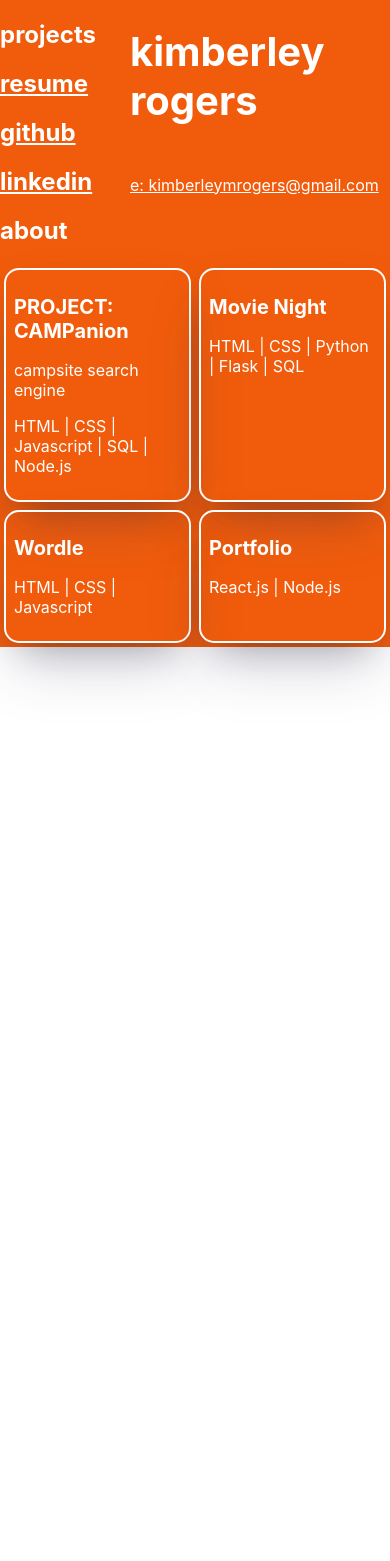
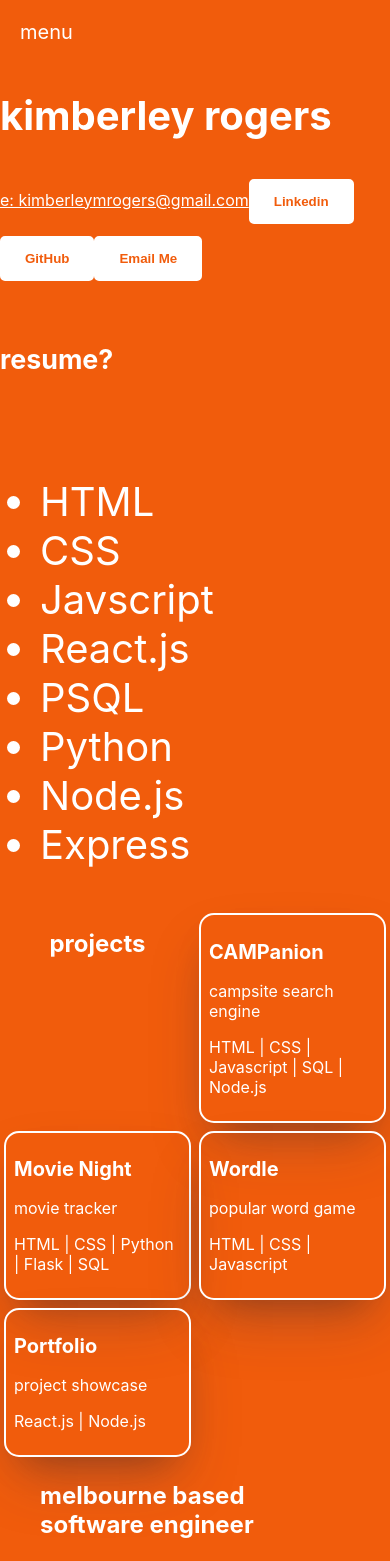
Before and after one commit to kimberleyrogers/portfolio, a React (Create React App) app: page / in a window 390 px wide. Shown: the top 1561 px of the page. Before the commit the page ends 844 px from the top, so only its background shows below. Built offline with nearby package versions, Linux system fonts and the light colour scheme.

Commit message:
one page layout, menu working

```diff
--- a/package.json
+++ b/package.json
@@ -11,6 +11,7 @@
     "@testing-library/user-event": "^13.2.1",
     "react": "^18.2.0",
     "react-dom": "^18.2.0",
+    "react-router-dom": "^6.3.0",
     "react-scripts": "5.0.1",
     "web-vitals": "^2.1.0"
   },
--- a/src/App.css
+++ b/src/App.css
@@ -18,17 +18,26 @@
   .app {
     background-color: var(--orange);
     display: grid;
-    grid-template: 1fr auto / 1fr 2fr;
+    grid-template-rows: repeat(6, auto);
     color: var(--white);
     max-width: 100%;
   }
+
+
+
+
   #project-grid {
-    grid-column: 1 / 3;
     /* display: flex;
     flex-wrap: wrap;
     justify-content: center; */
     display: grid;
     grid-template-columns: repeat(auto-fit, minmax(150px, 1fr));
+  }
+  #project-title {
+    /* grid-column: 1 / 3; */
+    font-size: 0.6rem;
+    text-align: center;
+
   }
 
   .grid-square {
@@ -62,7 +71,7 @@
   } */
 
   .about-me {
-    grid-column: 1 / 3;
+    /* grid-column: 1 / 3; */
     font-size: 0.4rem;
     padding: 0 1rem;
   }
@@ -120,6 +129,8 @@
     align-items: center;
     padding: .2rem;
   }
+
+
 
 }
 
--- a/src/App.js
+++ b/src/App.js
@@ -1,36 +1,59 @@
 import './App.css';
-import { useState } from "react";
+import { BrowserRouter, Routes, Route, useParams } from "react-router-dom";
+import { useState } from 'react';
 import MainContainer from './MainContainer';
+import Menu from "./Menu";
+import About from './About';
+import ProjectGrid from './ProjectGrid';
+import { Header } from './Header';
+import { Skills } from './Skills';
 
-function App() {
 
-  const [isPortfolio, setIsPortfolio] = useState(true);
-  const [proj, setProj] = useState('main')
-  // keep state above but have options be portfolio/contact/proj1/proj2 etc.
-  // pass as props into main section
-  // main section page has functions for them all, or returns for them all based on state
 
-  console.log(isPortfolio)
+
+export function Home() {
+
+  const [isOpen, setIsOpen] = useState(false);
+
+  // const [isPortfolio, setIsPortfolio] = useState(true);
+  // const [proj, setProj] = useState('main')
+
+
   return (
     <div className="app">
 
-      <nav className="nav-bar">
-        <h2 onClick={() => [setIsPortfolio(true), setProj('main')]}>projects</h2>
-        {/* eslint-disable-next-line */}
-        <a href="images/Resume - Kimberley Rogers.pdf" target="_blank"><h2>resume</h2></a>
-        {/* eslint-disable-next-line */}
-        <a href="https://github.com/kimberleyrogers" target="_blank"><h2>github</h2></a>
-        {/* eslint-disable-next-line */}
-        <a href="https://www.linkedin.com/in/kimberley-rogers-melb/" target="_blank"><h2>linkedin</h2></a>
-        <h2 onClick={() => setIsPortfolio(false)}>about</h2>
-      </nav>
-      <div className="header">
-        <h1>kimberley rogers</h1>
-        <a href="mailto:kimberleymrogers@gmail.com">e: kimberleymrogers@gmail.com</a>
-      </div>
-      <MainContainer isPortfolio={isPortfolio} setIsPortfolio={setIsPortfolio} proj={proj} setProj={setProj}/>
+    <span className="material-icons menu-btn" onClick={() => setIsOpen(true)}>
+        menu
+    </span>
+
+      <Menu isOpen={isOpen} onChange={setIsOpen}></Menu>
+      <Header />
+      <Skills />
+      {/* <MainContainer isPortfolio={isPortfolio} setIsPortfolio={setIsPortfolio} proj={proj} setProj={setProj}/> */}
+      <ProjectGrid />
+      <About />
     </div>
   );
 }
 
-export default App;
+
+
+
+
+export function App() {
+
+  return (
+
+    <div className="main-app">
+      <BrowserRouter>
+        <Routes>
+          <Route path="/" element={<Home />} />
+          <Route path="/projects" element={<ProjectGrid />} />
+          <Route path="/skills" element={<Skills />} />
+          <Route path="/about" element ={<About />} />
+        </Routes>
+      </BrowserRouter>
+
+    </div>
+  );
+}
--- /dev/null
+++ b/src/Header.js
@@ -0,0 +1,14 @@
+
+export function Header() {
+
+    return (
+        <div className="header">
+            <h1 id="my-name">kimberley rogers</h1>
+            <a href="mailto:kimberleymrogers@gmail.com">e: kimberleymrogers@gmail.com</a>
+            <a><button>Linkedin</button></a>
+            <a><button>GitHub</button></a>
+            <a><button>Email Me</button></a>
+            <h6>resume?</h6>
+        </div>
+    )
+}
--- a/src/MainContainer.js
+++ b/src/MainContainer.js
@@ -1,3 +1,8 @@
+// not in use for anything
+
+
+
+
 import SingleProj from "./SingleProj";
 import Contact from "./About.js";
 import ProjectGrid from "./ProjectGrid.js";
--- /dev/null
+++ b/src/Menu.css
@@ -0,0 +1,116 @@
+:root {
+    --orange: rgb(241, 92, 12);
+    --white: #ffffff;
+    font-size: 30pt;
+}
+
+@font-face {
+    font-family: "poppins-light";
+    src: url("../Poppins/Poppins-Light.ttf") format("truetype");
+  }
+
+  @font-face {
+    font-family: "poppins-heavy";
+    src: url("../Poppins/Poppins-ExtraBold.ttf") format("truetype");
+  }
+
+.Menu {
+    position: fixed;
+    display: grid;
+    place-items: center;
+    width: 100%;
+    height: 100%;
+    left: 0;
+    top: 0;
+    z-index: 1;
+    background: var(--orange);
+    transform: translate(-100%);
+    transition: all .45s;
+}
+
+.Menu.open {
+    transform: translate(0);
+}
+
+.Menu > .btn-close {
+    font-size: 30px;
+    position: absolute;
+    left: 15px;
+    top: 15px;
+    cursor: pointer;
+    color: #ffffff;
+}
+
+.Menu > .Menu-items {
+    display: grid;
+    place-items: center;
+    grid-gap: 10px;
+}
+
+.Menu > .Menu-items > a {
+    color: #ffffff;
+    font-size: 32px;
+    text-decoration: none;
+    position: relative;
+}
+
+
+.Menu > .Menu-items > a::after {
+    content: "";
+    width: 100%;
+    height: 2px;
+    position: absolute;
+    left: 0;
+    bottom: 0;
+    background: #ffffff;
+    transform: scaleX(0);
+    transition: all .45s;
+}
+
+.menu-btn {
+    font-size: 0.5rem;
+    padding: 0.5rem;
+}
+
+
+.Menu > .Menu-items > a:hover::after {
+    transform: scaleX(1);
+}
+
+.Menu.open .Menu-items > a:nth-child(1) {
+    animation: animate ease-in-out;
+    animation-duration: 0.7s;
+}
+
+.Menu.open .Menu-items > a:nth-child(2) {
+    animation: animate ease-in-out;
+    animation-duration: 0.85s;
+}
+
+.Menu.open .Menu-items > a:nth-child(3) {
+    animation: animate ease-in-out;
+    animation-duration: 1s;
+}
+
+.Menu.open .Menu-items > a:nth-child(4) {
+    animation: animate ease-in-out;
+    animation-duration: 1.15s;
+}
+
+.Menu.open .Menu-items > a:nth-child(5) {
+    animation: animate ease-in-out;
+    animation-duration: 1.3s;
+}
+
+
+
+@keyframes animate {
+    0% {
+        opacity: 0;
+        transform:  translateY(90px);
+    }
+    100% {
+        opacity: 1;
+        transform: translateY(0);
+    }
+}
--- /dev/null
+++ b/src/Menu.js
@@ -0,0 +1,34 @@
+import React from "react";
+import { App } from "./App";
+// import { items } from "./MenuItems";
+import "./Menu.css"
+
+function Menu({ isOpen, onChange }) {
+
+  const links = [
+    {itemText: "HOME", itemLink: "/"},
+    {itemText: "ABOUT", itemLink: "/about"},
+    {itemText: "HOME", itemLink: "/"},
+    {itemText: "ABOUT", itemLink: "/about"},
+]
+  return (
+    <div className={`Menu ${isOpen && "open"}`}>
+      <span
+        className="material-icons btn-close"
+        onClick={() => onChange(false)}
+      >
+        X
+      </span>
+      <div className="Menu-items">
+        {links.map((link, index) => (
+          <a href={link.itemLink} key={index}>
+            {link.itemText}
+          </a>
+        ))}
+      </div>
+
+    </div>
+  );
+}
+
+export default Menu;
--- /dev/null
+++ b/src/MenuItems.js
@@ -0,0 +1,6 @@
+export const items = [
+    {itemText: "HOME", itemLink: "/"},
+    {itemText: "ABOUT", itemLink: "/about"},
+    {itemText: "HOME", itemLink: "/"},
+    {itemText: "ABOUT", itemLink: "/about"},
+]
--- a/src/ProjectGrid.js
+++ b/src/ProjectGrid.js
@@ -4,38 +4,38 @@ import projects from './projectInfo.js';
 
 
 function ProjectGrid({setContainerContent, proj, setProj}) {
-console.log(proj)
+// console.log(proj)
     // below, on click set state
 
-    if (proj === 'main') {
+
         return (
 
                 <section id="project-grid">
+                    <h1 id="project-title">projects</h1>
                     <div className="grid-square" onClick = {() => {setProj("0")}}>
-                        <h2 className="title">PROJECT: {projects[0]['name']}</h2>
+                        <h2 className="title">{projects[0]['name']}</h2>
                         <p className="desc">{projects[0]['desc']}</p>
                         <p>{projects[0]['used']}</p>
                     </div>
                     <div className="grid-square" onClick = {() => {setProj("1")}}>
                         <h2 className="title">{projects[1]['name']}</h2>
+                        <p className="desc">{projects[1]['desc']}</p>
                         <p>{projects[1]['used']}</p>
                     </div>
                     <div className="grid-square" onClick = {() => {setProj("2")}}>
                         <h2 className="title">{projects[2]['name']}</h2>
+                        <p className="desc">{projects[2]['desc']}</p>
                         <p>{projects[2]['used']}</p>
                     </div>
                     <div className="grid-square" onClick = {() => {setProj("3")}}>
-                        <h2 className="title">{projects[3]['name']}</h2>
+                        <h2 className="title"> {projects[3]['name']}</h2>
+                        <p className="desc">{projects[3]['desc']}</p>
                         <p>{projects[3]['used']}</p>
                     </div>
                 </section>
 
         )
-        } else {
-            return (
-                <SingleProj proj={proj} />
-            )
-        }
+
 
 }
 
--- /dev/null
+++ b/src/Skills.js
@@ -0,0 +1,17 @@
+export function Skills() {
+
+    return (
+        <div>
+            <ul>
+                <li>HTML</li>
+                <li>CSS</li>
+                <li>Javscript</li>
+                <li>React.js</li>
+                <li>PSQL</li>
+                <li>Python</li>
+                <li>Node.js</li>
+                <li>Express</li>
+            </ul>
+        </div>
+    )
+}
--- a/src/index.js
+++ b/src/index.js
@@ -1,7 +1,7 @@
 import React from 'react';
 import ReactDOM from 'react-dom/client';
 import './index.css';
-import App from './App';
+import { App } from './App';
 import reportWebVitals from './reportWebVitals';
 
 const root = ReactDOM.createRoot(document.getElementById('root'));
--- a/src/projectInfo.js
+++ b/src/projectInfo.js
@@ -21,7 +21,8 @@ const projects = [
         blurb: "A personal website keeping a record of movies watched in my friendship group's movie night. Written in Python, both front end and back end. Utilises an API and stores information in a database.",
         liveSite: "https://thawing-woodland-36245.herokuapp.com/",
         image: "assets/movie_night_snip.png",
-        used: "HTML | CSS | Python | Flask | SQL"
+        used: "HTML | CSS | Python | Flask | SQL",
+        desc: "movie tracker"
     },
     {
         name: 'Wordle',
@@ -29,7 +30,8 @@ const projects = [
         blurb: "HTML, CSS and Javascript based site, a colourful recreation of the popular word game.",
         liveSite: "https://kimberleyrogers.github.io/ga-wordle/",
         image: 'assets/wordle_snip.png',
-        used: "HTML | CSS | Javascript"
+        used: "HTML | CSS | Javascript",
+        desc: "popular word game"
     },
     {
         name: 'Portfolio',
@@ -37,6 +39,7 @@ const projects = [
         blurb: "Are you sitting down? ... I made this website too. A colourful, single page React website.",
         liveSite: "https://dashboard.heroku.com/apps/glacial-inlet-94461",
         used: "React.js | Node.js",
+        desc: "project showcase"
     },
     // {
     //     name: 'Coming soon.... client portfolio',
```
Also changed, not shown: 1 other file (tests, documents, lock files or other folders).
